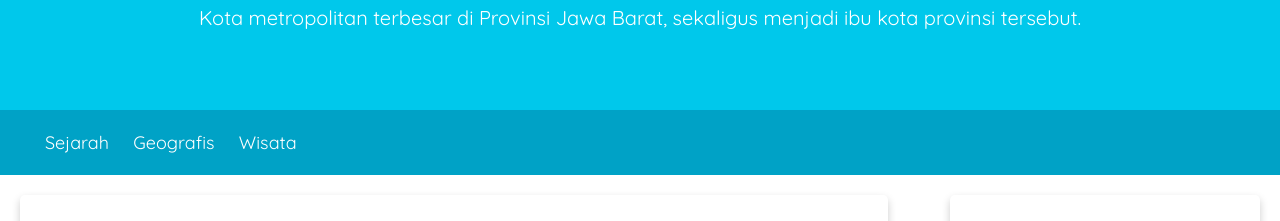
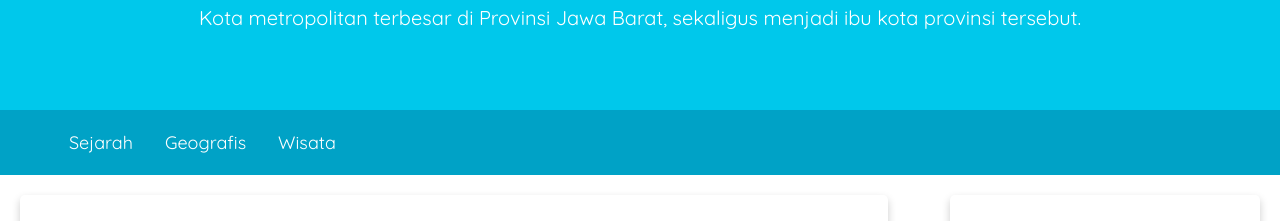
Before and after one commit to RizkiNoviann/dicoding-training, a plain HTML site: page halaman-profil-bandung/index.html in a window 1280 px wide. Shown: the part 159-380 px from the top of the page. Drawn offline with Linux system fonts and the light colour scheme.

Commit message:
menambahkan display display flex dan gap pada css

```diff
--- a/halaman-profil-bandung/assets/styles/style.css
+++ b/halaman-profil-bandung/assets/styles/style.css
@@ -35,9 +35,7 @@ footer {
 }
 
 nav li{
-  display: inline;
   list-style-type: none;
-  margin-right: 20px;
 }
 
 nav {
@@ -45,6 +43,12 @@ nav {
   padding: 5px;
   position: sticky;
   top: 0;
+}
+
+nav ul {
+  padding-inline: 4rem;
+  display: flex;
+  gap: 2rem;
 }
 
 header{
```
